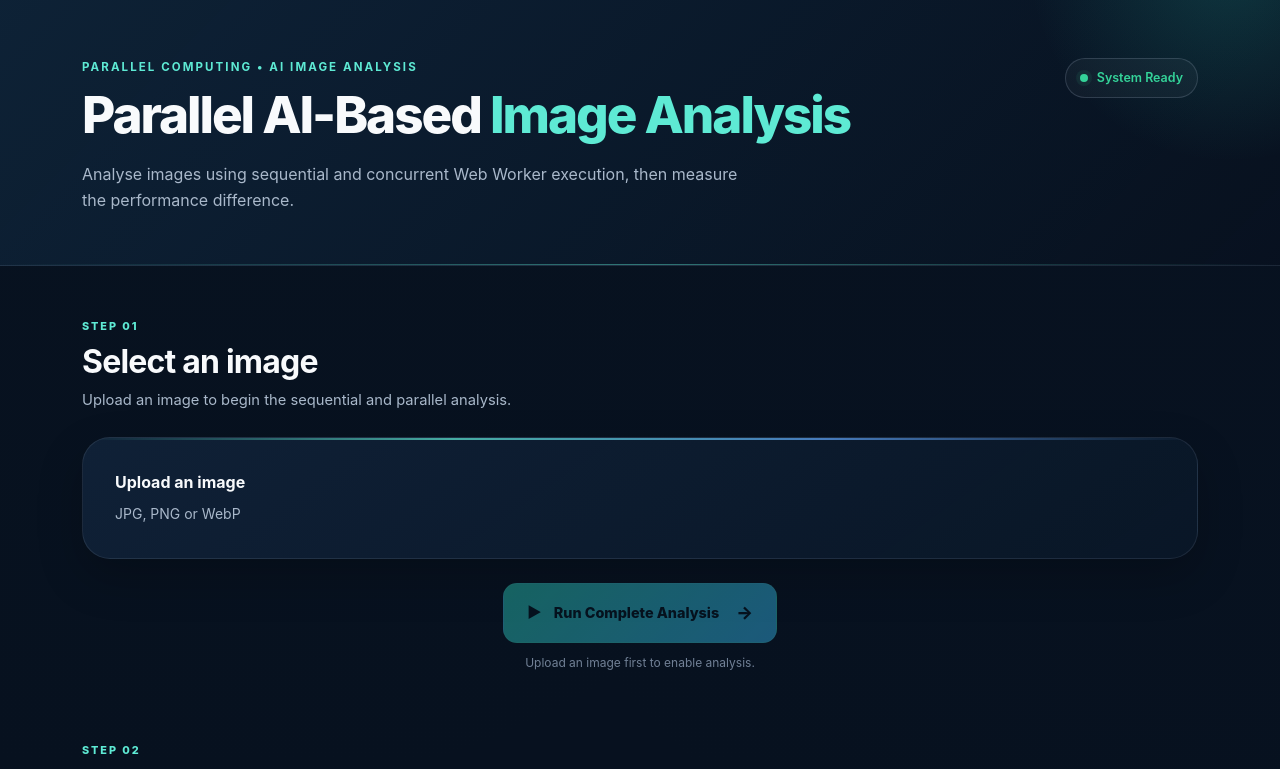
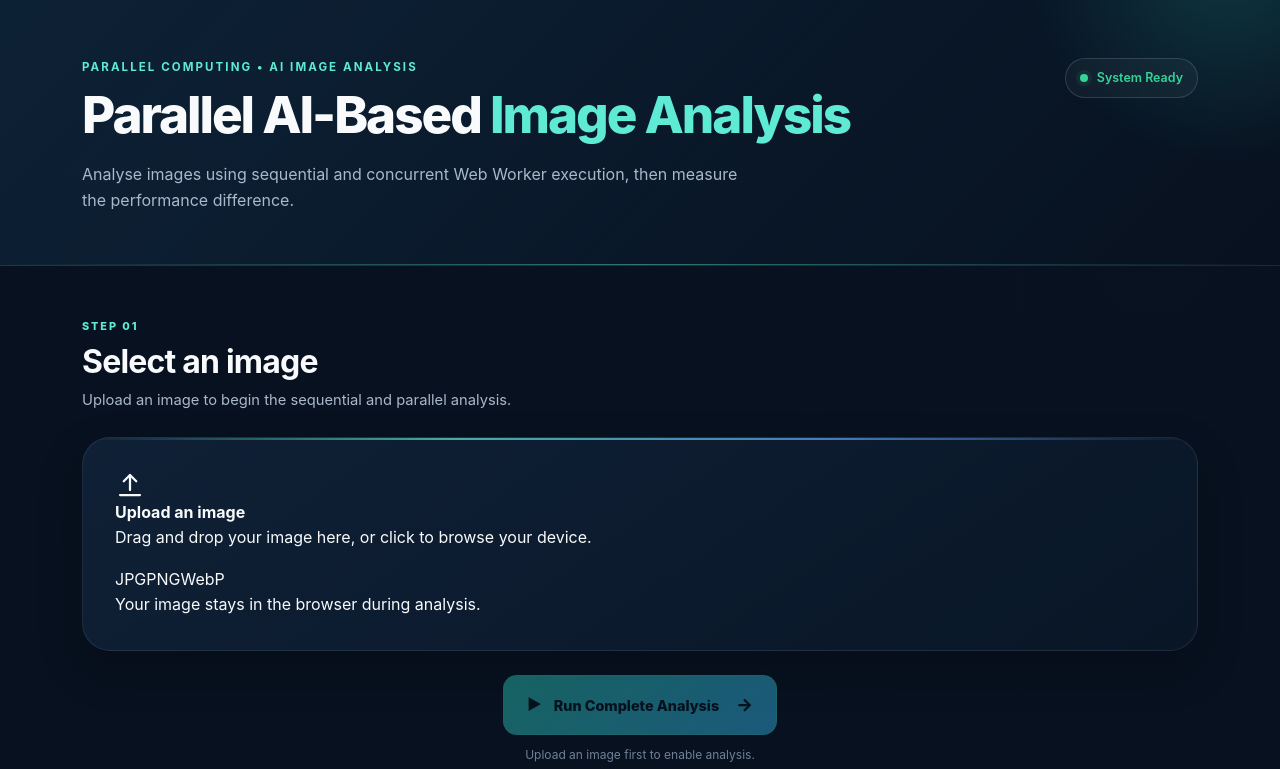
Before and after one commit to jopaulkjoshy14/Parallel-AI-Image-Analysis, a React (Vite) app: page / in a window 1280 px wide. Shown: the top 769 px of the page. Built offline with nearby package versions, Linux system fonts and the light colour scheme.

Commit message:
Update ImageUploader.jsx

```diff
--- a/src/components/ImageUploader.jsx
+++ b/src/components/ImageUploader.jsx
@@ -1,5 +1,6 @@
 import React, {
-  useRef
+  useRef,
+  useState
 } from "react";
 
 export default function ImageUploader({
@@ -9,24 +10,129 @@ export default function ImageUploader({
   const inputRef =
     useRef(null);
 
+  const [
+    dragging,
+    setDragging
+  ] = useState(false);
+
   function handleFile(file) {
-    if (!file) return;
+    if (!file || disabled) {
+      return;
+    }
 
     if (!file.type.startsWith("image/")) {
-      alert("Please select an image file.");
+      alert(
+        "Please select a valid image file."
+      );
+      return;
+    }
+
+    const allowedTypes = [
+      "image/png",
+      "image/jpeg",
+      "image/webp"
+    ];
+
+    if (!allowedTypes.includes(file.type)) {
+      alert(
+        "Please select a PNG, JPG or WebP image."
+      );
       return;
     }
 
     onImageSelected(file);
+
+    /*
+     * Reset the input so selecting the same
+     * image again still triggers onChange.
+     */
+    if (inputRef.current) {
+      inputRef.current.value = "";
+    }
+  }
+
+  function handleDragOver(event) {
+    event.preventDefault();
+
+    if (!disabled) {
+      setDragging(true);
+    }
+  }
+
+  function handleDragLeave(event) {
+    event.preventDefault();
+
+    setDragging(false);
+  }
+
+  function handleDrop(event) {
+    event.preventDefault();
+
+    setDragging(false);
+
+    if (disabled) {
+      return;
+    }
+
+    const file =
+      event.dataTransfer.files?.[0];
+
+    handleFile(file);
+  }
+
+  function openFilePicker() {
+    if (disabled) {
+      return;
+    }
+
+    inputRef.current?.click();
+  }
+
+  function handleKeyDown(event) {
+    if (
+      event.key === "Enter" ||
+      event.key === " "
+    ) {
+      event.preventDefault();
+      openFilePicker();
+    }
   }
 
   return (
     <div
-      className="drop-zone"
-      onClick={() =>
-        inputRef.current?.click()
+      className={`drop-zone ${
+        dragging
+          ? "drop-zone-active"
+          : ""
+      } ${
+        disabled
+          ? "drop-zone-disabled"
+          : ""
+      }`}
+      onClick={
+        openFilePicker
       }
+      onDragOver={
+        handleDragOver
+      }
+      onDragEnter={
+        handleDragOver
+      }
+      onDragLeave={
+        handleDragLeave
+      }
+      onDrop={
+        handleDrop
+      }
+      onKeyDown={
+        handleKeyDown
+      }
+      role="button"
+      tabIndex={disabled ? -1 : 0}
+      aria-label="Upload an image"
+      aria-disabled={disabled}
     >
+
       <input
         ref={inputRef}
         type="file"
@@ -40,15 +146,76 @@ export default function ImageUploader({
         }
       />
 
-      <div className="mb-2">
-        <strong>
-          Upload an image
-        </strong>
+      {/* Upload icon */}
+
+      <div className="upload-icon">
+        <svg
+          viewBox="0 0 24 24"
+          width="30"
+          height="30"
+          fill="none"
+          stroke="currentColor"
+          strokeWidth="1.8"
+          strokeLinecap="round"
+          strokeLinejoin="round"
+          aria-hidden="true"
+        >
+          <path
+            d="M12 16V4"
+          />
+
+          <path
+            d="m7 9 5-5 5 5"
+          />
+
+          <path
+            d="M4 20h16"
+          />
+        </svg>
       </div>
 
-      <div className="text-secondary small">
-        JPG, PNG or WebP
+      {/* Main message */}
+
+      <div className="upload-content">
+
+        <strong className="upload-title">
+          {dragging
+            ? "Drop your image here"
+            : "Upload an image"}
+        </strong>
+
+        <p className="upload-description">
+          Drag and drop your image here,
+          or click to browse your device.
+        </p>
+
       </div>
+
+      {/* Supported formats */}
+
+      <div className="upload-formats">
+
+        <span>
+          JPG
+        </span>
+
+        <span>
+          PNG
+        </span>
+
+        <span>
+          WebP
+        </span>
+
+      </div>
+
+      {/* Bottom hint */}
+
+      <div className="upload-hint">
+        Your image stays in the browser
+        during analysis.
+      </div>
+
     </div>
   );
-}
+          }
```
